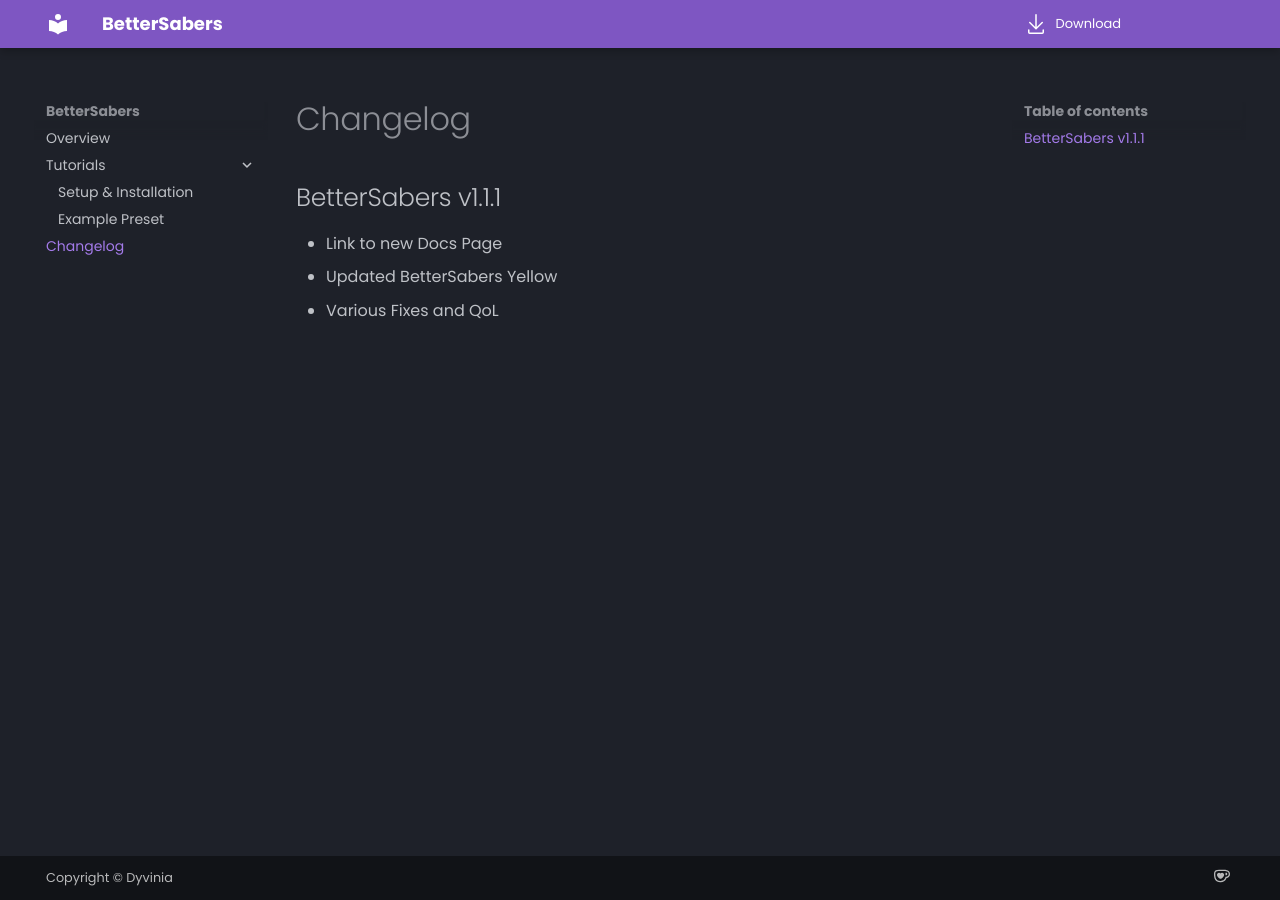
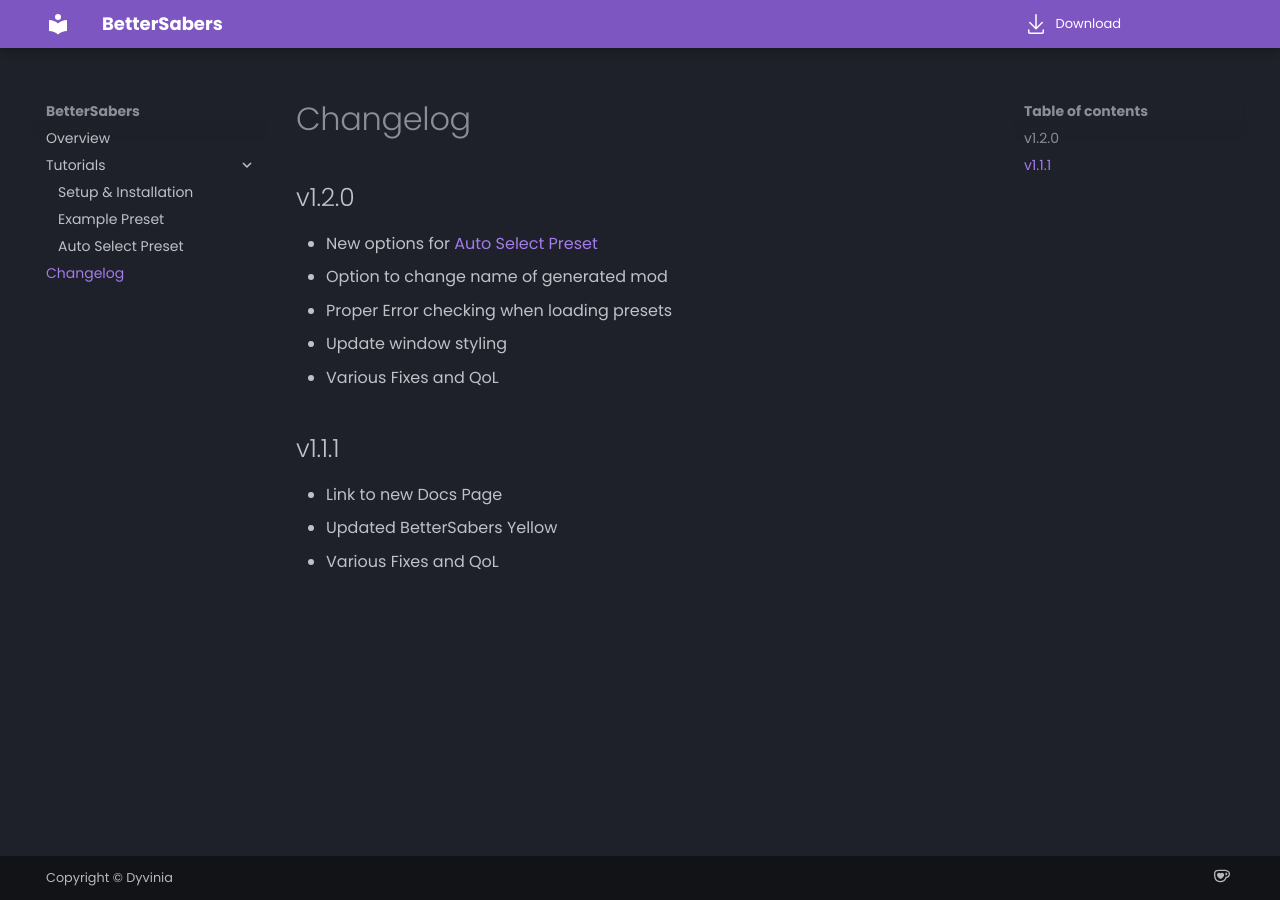
Before and after one commit to Dyvinia/BetterSabersDocs, an MkDocs documentation site: the page built from docs/Changelog.md, in a window 1280 px wide. Built offline with MkDocs 1.6.1 and Material for MkDocs 9.7.7, drawn with Linux system fonts in a browser that asks for light colours.

Commit message:
prepare for v1.2.0

```diff
--- a/docs/Changelog.md
+++ b/docs/Changelog.md
@@ -1,6 +1,13 @@
 # Changelog
 
-## BetterSabers v1.1.1
+## v1.2.0
+- New options for [Auto Select Preset](../Tutorials/AutoPreset/)
+- Option to change name of generated mod
+- Proper Error checking when loading presets
+- Update window styling
+- Various Fixes and QoL
+
+## v1.1.1
 - Link to new Docs Page
 - Updated BetterSabers Yellow
 - Various Fixes and QoL
--- a/mkdocs.yml
+++ b/mkdocs.yml
@@ -61,5 +61,5 @@
   - Tutorials:
     - Setup & Installation: 'Tutorials/Installation.md'
     - Example Preset: 'Tutorials/ExamplePreset.md'
-    #- Auto Select Preset: 'Tutorials/AutoPreset.md'
+    - Auto Select Preset: 'Tutorials/AutoPreset.md'
   - Changelog: 'Changelog.md'
```
